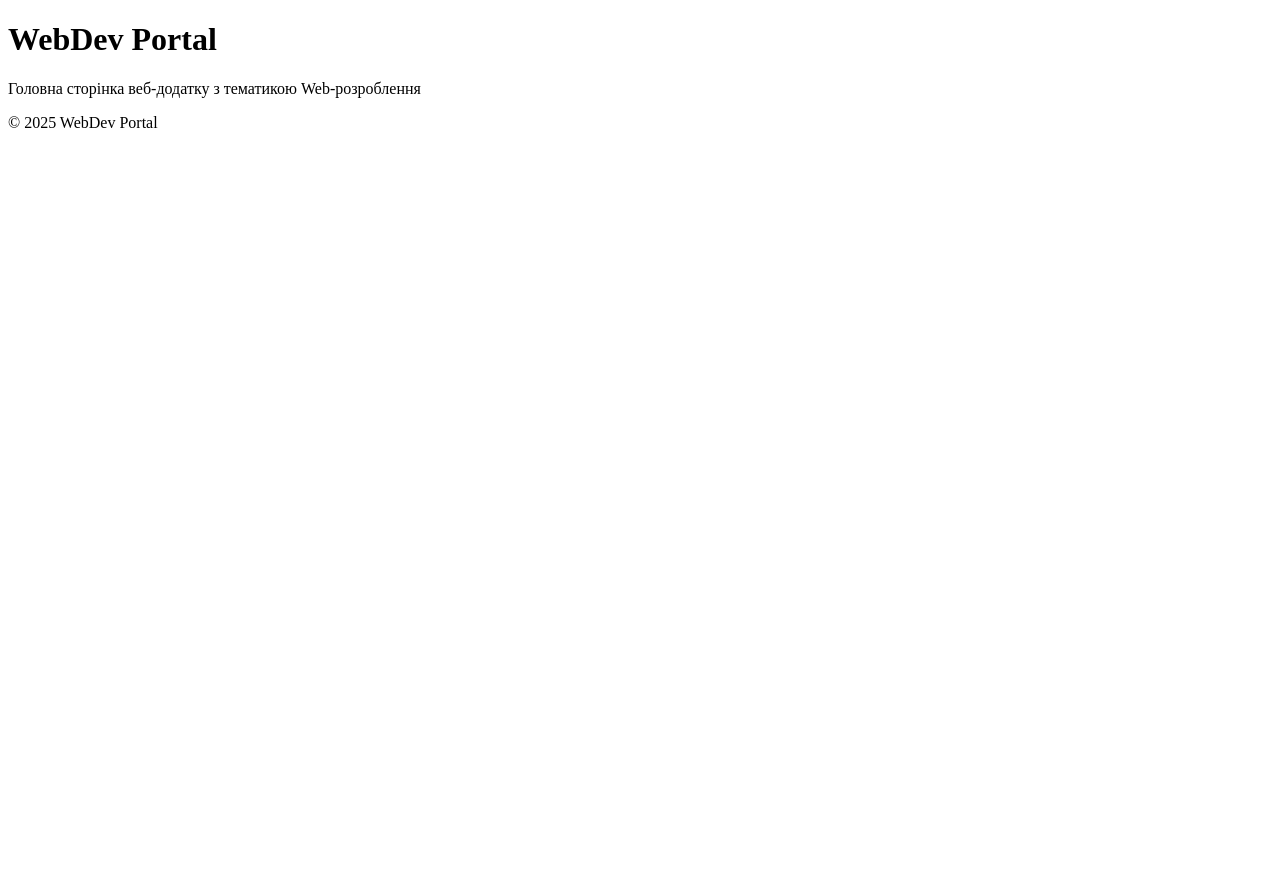
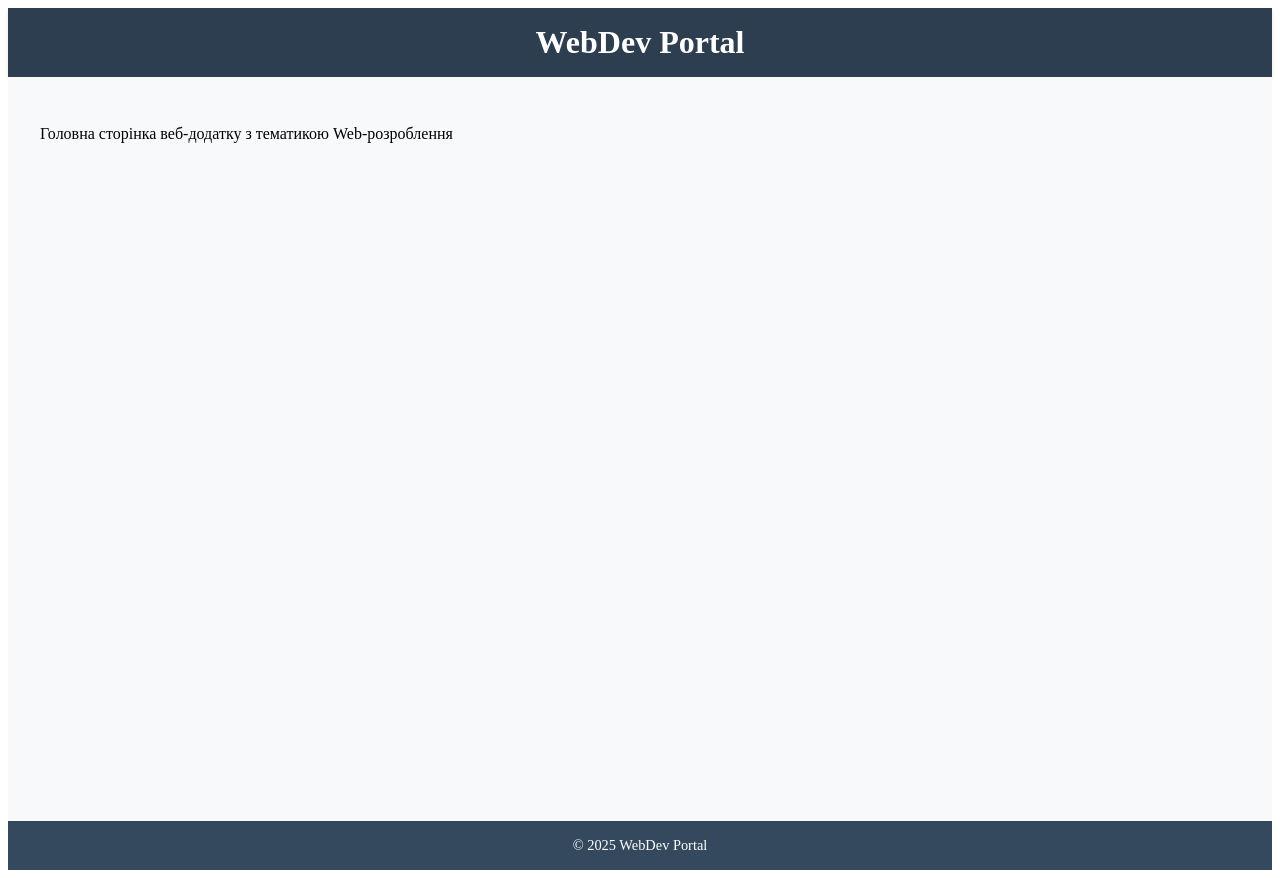
Before and after one commit to Sandra2500/web-dev-portal, an Angular app: page / in a window 1280 px wide. Before the commit the page ends 800 px from the top, so only its background shows below. Built offline with nearby package versions, Linux system fonts and the light colour scheme.

Commit message:
Add CSS styling for header and footer with proper classes

```diff
--- a/src/app/layout/layout.css
+++ b/src/app/layout/layout.css
@@ -0,0 +1,31 @@
+.header {
+  background-color: #2c3e50;
+  color: white;
+  padding: 1rem 0;
+  text-align: center;
+  box-shadow: 0 2px 4px rgba(0,0,0,0.1);
+}
+
+.header h1 {
+  margin: 0;
+  font-size: 2rem;
+  font-weight: 600;
+}
+
+.main-content {
+  min-height: calc(100vh - 120px);
+  padding: 2rem;
+  background-color: #f8f9fa;
+}
+
+.footer {
+  background-color: #34495e;
+  color: white;
+  text-align: center;
+  padding: 1rem 0;
+}
+
+.footer p {
+  margin: 0;
+  font-size: 0.9rem;
+}
--- a/src/app/layout/layout.html
+++ b/src/app/layout/layout.html
@@ -1,11 +1,9 @@
-<header>
+<header class="header">
   <h1>{{ title }}</h1>
 </header>
-
-<main>
+<main class="main-content">
   <p>Головна сторінка веб-додатку з тематикою Web-розроблення</p>
 </main>
-
-<footer>
+<footer class="footer">
   <p>© 2025 WebDev Portal</p>
 </footer>
```
